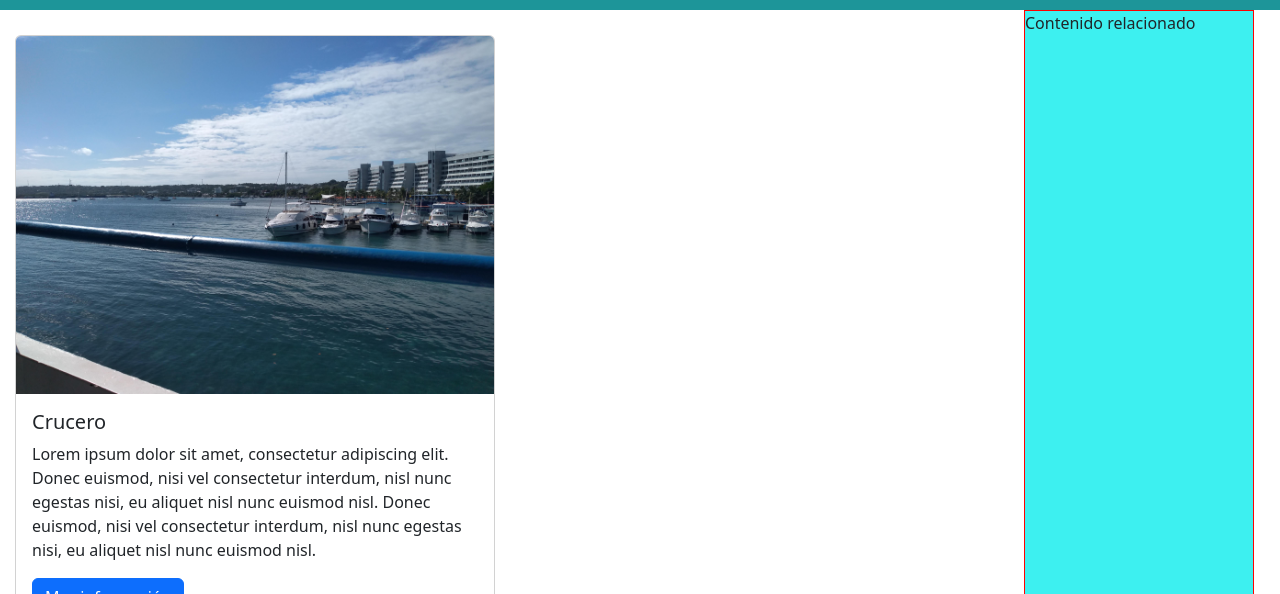
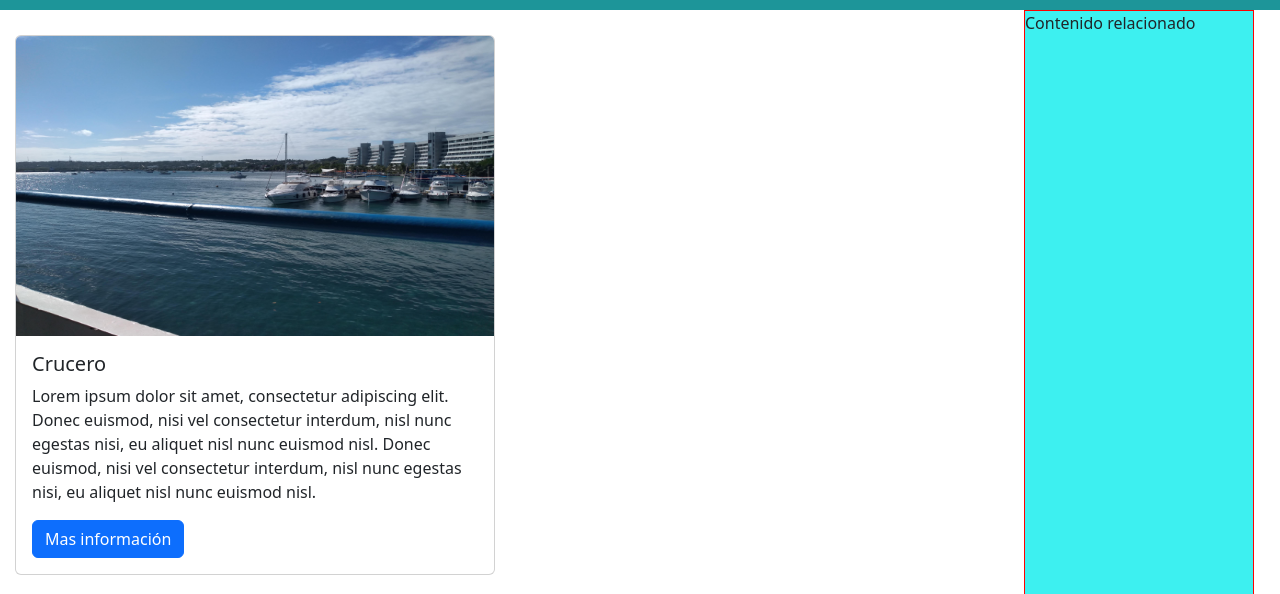
Before and after one commit to Davidciro-333/Desarrollo_de_una_web_personal_con_html, a plain HTML site: page index.html in a window 1280 px wide. Shown: the part 701-1295 px from the top of the page. Drawn offline with nearby package versions, Linux system fonts and the light colour scheme.

Commit message:
Update index.html

```diff
--- a/index.html
+++ b/index.html
@@ -62,7 +62,7 @@
     <section>
         <figure>
             <div class="card" style="width: 30rem;">
-                <img src="media/crucero.jpg" class="card-img-top" alt="crucero">
+                <img src="media/crucero.jpg" class="card-img-top" alt="crucero" width="400" height="300">
                 <div class="card-body">
                   <h5 class="card-title">Crucero</h5>
                     <p class="card-text">Lorem ipsum dolor sit amet, consectetur adipiscing elit.
```
